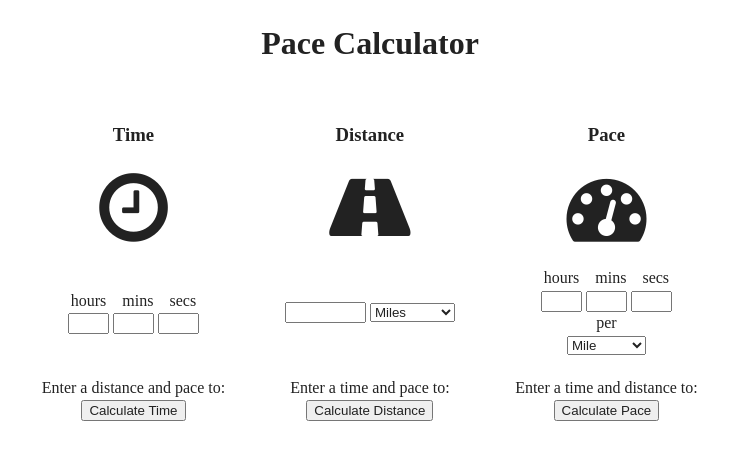
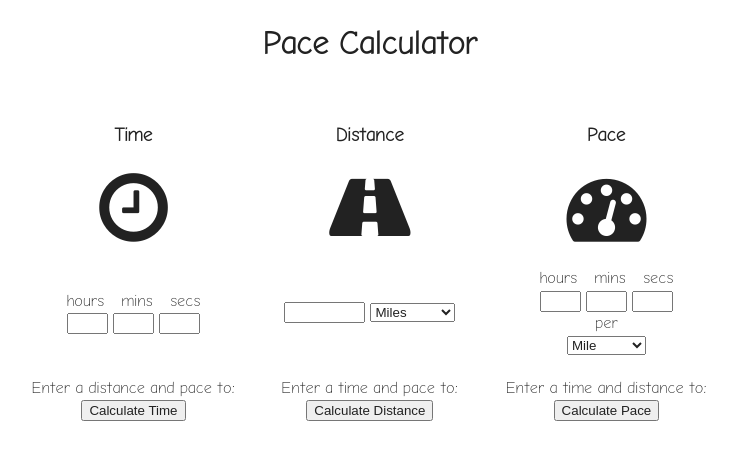
Before and after one commit to francislewis/pacecalc, a plain HTML site: page index.html in a window 1280 px wide. Shown: the whole page, without its empty margins (270-1004 px from the left). Drawn offline with Linux system fonts and the light colour scheme; files whose address does not match are found by name.

Commit message:
Added new font

```diff
--- a/css/style.css
+++ b/css/style.css
@@ -11,7 +11,7 @@
    ========================================================================== */
 
    @font-face {
-     font-family: myFirstFont;
+     font-family: cna;
      src: url(fonts/cnalight.woff);
    }
 
@@ -27,6 +27,7 @@ textarea {
 html {
     font-size: 1em;
     line-height: 1.4;
+    font-family: cna;
 }
 
 /*
--- a/index.html
+++ b/index.html
@@ -10,6 +10,7 @@
 
     <link rel="stylesheet" href="css/style.css">
     <link rel="stylesheet" href="http://maxcdn.bootstrapcdn.com/font-awesome/4.3.0/css/font-awesome.min.css">
+    <link href='http://fonts.googleapis.com/css?family=Open+Sans:300' rel='stylesheet' type='text/css'>
 
 </head>
 
```
